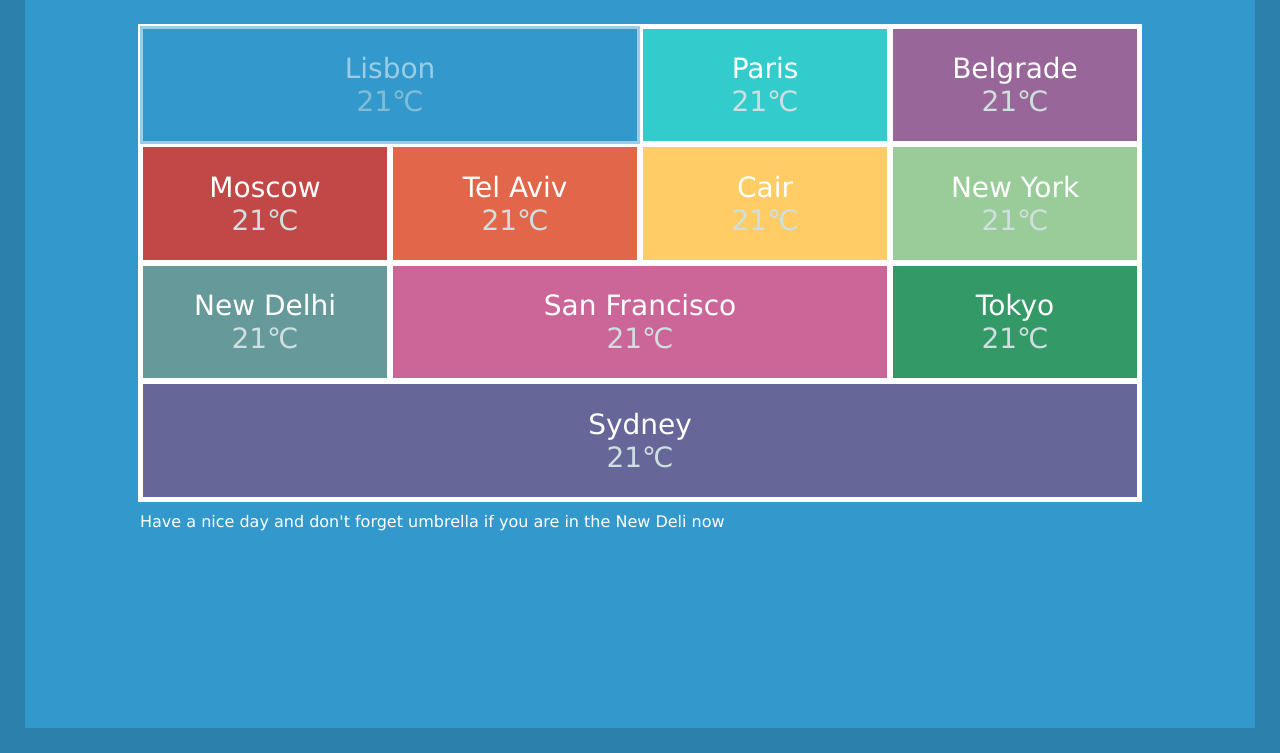
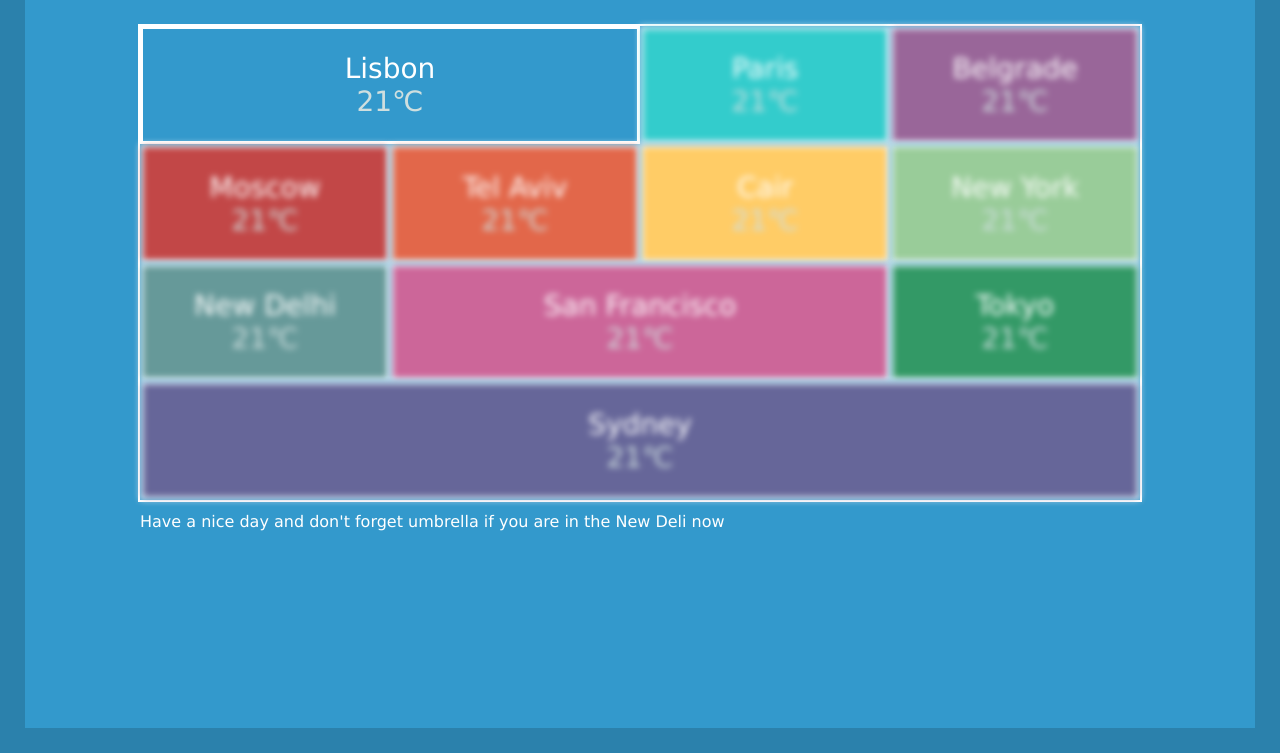
Before and after one commit to targetarium/weather, a plain HTML site: page index.html in a window 1280 px wide. In both pictures the pointer is over the item 390 px from the left and 182 px from the top of the page. Shown: the part 97-850 px from the top of the page. Drawn offline with Linux system fonts and the light colour scheme; some icons are missing.

Commit message:
Заблюренность

```diff
--- a/style.css
+++ b/style.css
@@ -74,10 +74,6 @@ h2{
     font-size: 28px;
 }
 
-li:hover{
-    opacity: 0.5;
-}
-
 .city2 {
     background-color: #33CCCC;
 }
@@ -108,3 +104,10 @@ li:hover{
 .city11 {
     background-color: #666699;
 }
+
+ul:hover li {
+  filter: blur(3px);
+}
+ul li:hover {
+  filter: none;
+}
```
